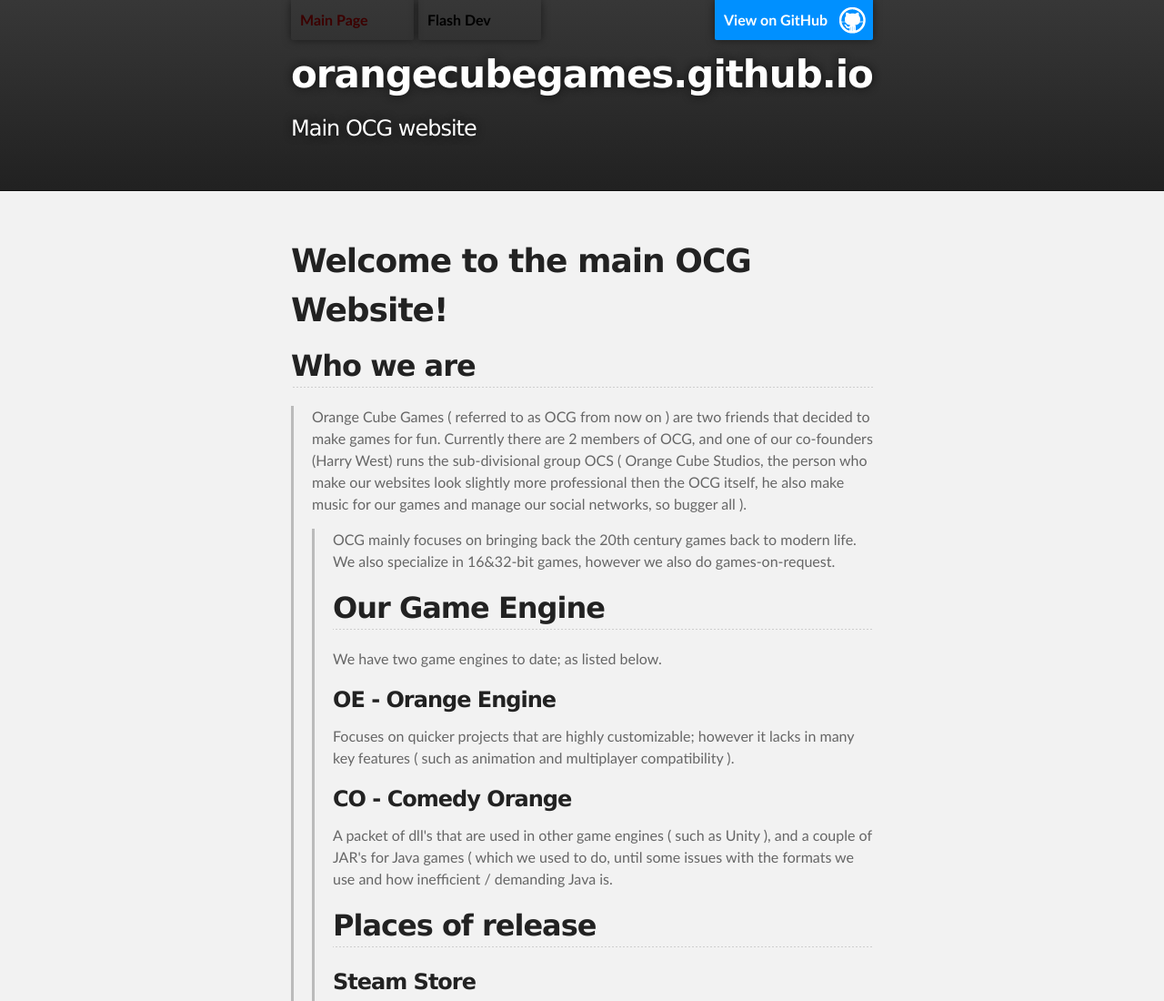
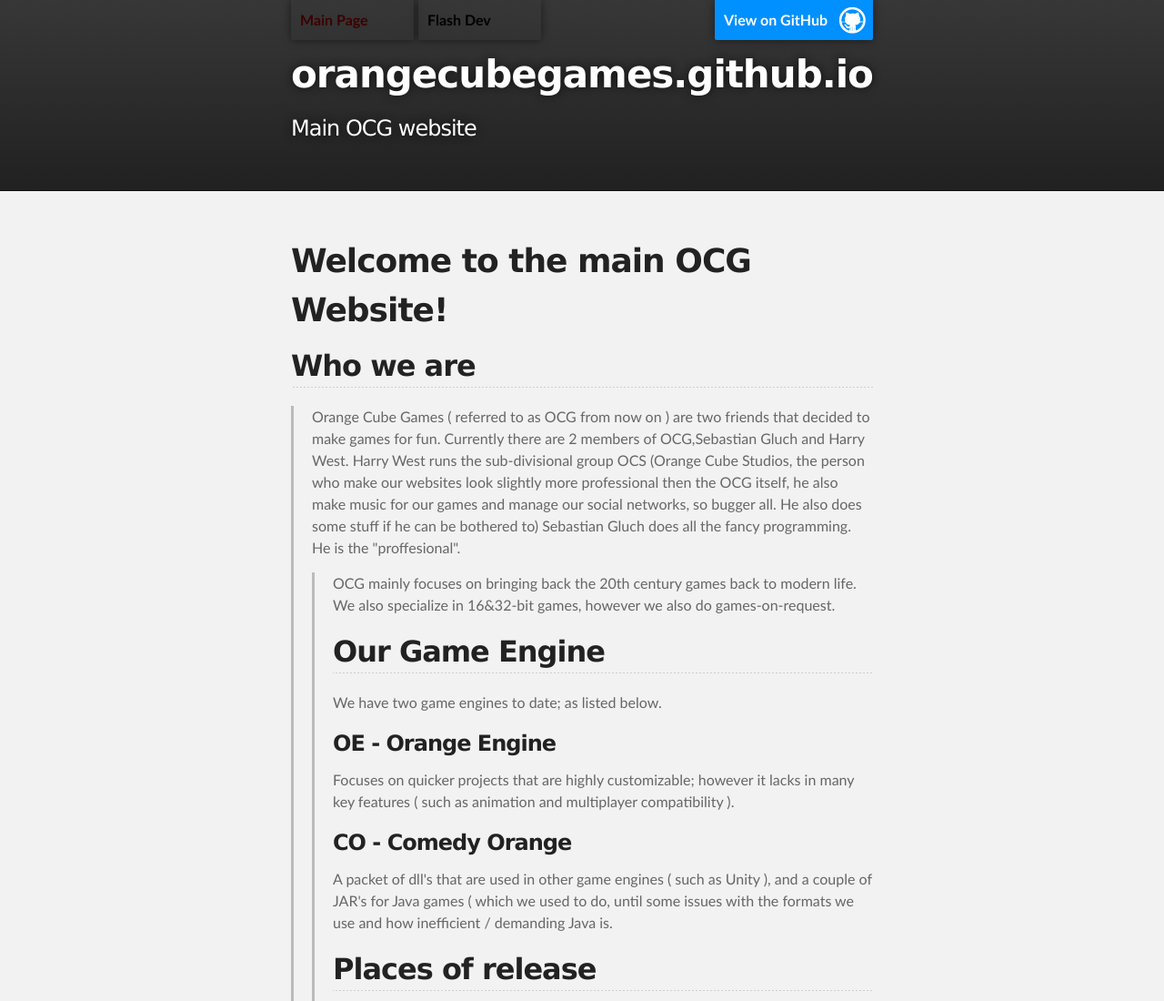
Before and after one commit to orangecubegames/orangecubegames.github.io, a plain HTML site: page index.html in a window 1280 px wide. Shown: the top 1100 px of the page at 91% size. Drawn offline with Linux system fonts and the light colour scheme.

Commit message:
Update index.html

```diff
--- a/index.html
+++ b/index.html
@@ -35,7 +35,7 @@
 <a id="who-we-are" class="anchor" href="#who-we-are" aria-hidden="true"><span class="octicon octicon-link"></span></a>Who we are</h2>
 
 <blockquote>
-<p>Orange Cube Games ( referred to as OCG from now on ) are two friends that decided to make games for fun. Currently there are 2 members of OCG, and one of our co-founders (Harry West) runs the sub-divisional group OCS ( Orange Cube Studios, the person who make our websites look slightly more professional then the OCG itself, he also make music for our games and manage our social networks, so bugger all ).</p>
+<p>Orange Cube Games ( referred to as OCG from now on ) are two friends that decided to make games for fun. Currently there are 2 members of OCG,Sebastian Gluch and Harry West. Harry West runs the sub-divisional group OCS (Orange Cube Studios, the person who make our websites look slightly more professional then the OCG itself, he also make music for our games and manage our social networks, so bugger all. He also does some stuff if he can be bothered to) Sebastian Gluch does all the fancy programming. He is the "proffesional".</p>
 
 <blockquote>
 <p>OCG mainly focuses on bringing back the 20th century games back to modern life. We also specialize in 16&amp;32-bit games, however we also do games-on-request.</p>
```
